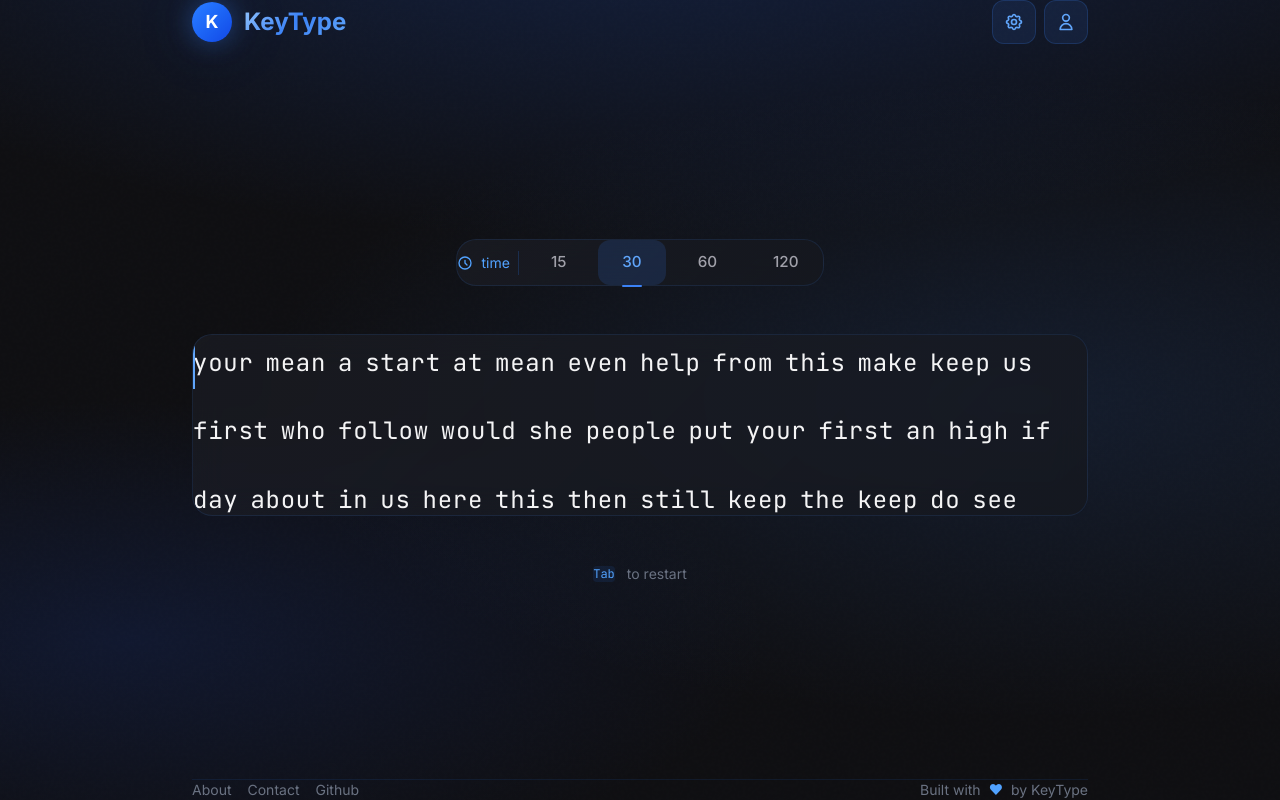
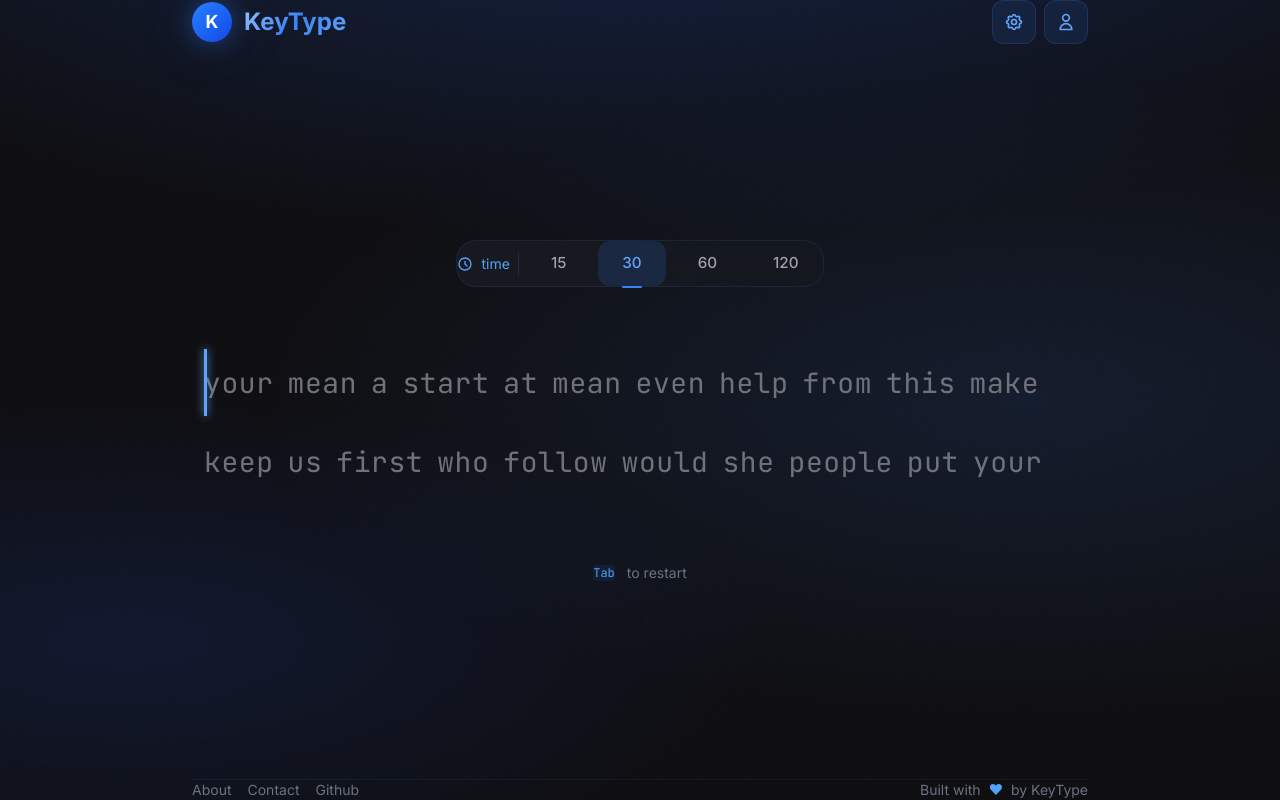
Before and after one commit to emanuellzoe/KeyType, a Next.js app in the folder frontend/: page / in a window 1280 px wide. Built offline with nearby package versions, Linux system fonts and the light colour scheme.

Commit message:
commit area typing

```diff
--- a/frontend/app/globals.css
+++ b/frontend/app/globals.css
@@ -344,6 +344,96 @@ body {
   letter-spacing: 0.03em;
 }
 
+/* Clean Typing Area - No Box */
+.typing-area-clean {
+  font-family: "JetBrains Mono", "Fira Code", "SF Mono", monospace;
+  font-size: 1.75rem;
+  line-height: 2.4;
+  letter-spacing: 0.02em;
+  max-height: 180px;
+  overflow-y: auto;
+  overflow-x: hidden;
+  position: relative;
+  padding: 12px;
+  user-select: none;
+  text-align: left;
+  scroll-behavior: smooth;
+  scrollbar-width: none; /* Firefox */
+  -ms-overflow-style: none; /* IE and Edge */
+}
+
+.typing-area-clean::-webkit-scrollbar {
+  display: none; /* Chrome, Safari, Opera */
+}
+
+/* Fade effect on top and bottom */
+.typing-area-clean::before,
+.typing-area-clean::after {
+  content: "";
+  position: absolute;
+  left: 0;
+  right: 0;
+  height: 40px;
+  pointer-events: none;
+  z-index: 2;
+}
+
+.word-clean {
+  display: inline-block;
+  margin: 0 14px 8px 0;
+  padding: 2px 0;
+  transition: all 0.2s ease;
+  color: var(--text-muted);
+}
+
+.word-clean.active {
+  color: var(--text-secondary);
+}
+
+.word-clean.completed {
+  opacity: 0.5;
+}
+
+.word-clean.error {
+  border-bottom: 2px solid var(--incorrect);
+}
+
+.char-clean {
+  display: inline-block;
+  transition: color 0.1s ease;
+  position: relative;
+}
+
+.char-clean.pending {
+  color: var(--text-muted);
+}
+
+.char-clean.correct {
+  color: var(--correct);
+}
+
+.char-clean.incorrect {
+  color: var(--incorrect);
+}
+
+.char-clean.extra {
+  color: var(--incorrect);
+  opacity: 0.7;
+}
+
+.char-clean.current::before {
+  content: "";
+  position: absolute;
+  left: 0;
+  top: 0;
+  width: 2.5px;
+  height: 100%;
+  background: var(--blue-400);
+  animation: cursor-blink 1s infinite;
+  box-shadow: 0 0 8px var(--blue-400);
+}
+
+/* Old styles for backward compatibility */
 .word {
   display: inline-block;
   margin: 0 12px 12px 0;
--- a/frontend/app/page.tsx
+++ b/frontend/app/page.tsx
@@ -215,6 +215,7 @@ export default function Home() {
   // Refs
   const inputRef = useRef<HTMLInputElement>(null);
   const wordsContainerRef = useRef<HTMLDivElement>(null);
+  const currentWordRef = useRef<HTMLSpanElement>(null);
 
   // Initialize words
   const initializeTest = useCallback(() => {
@@ -246,6 +247,32 @@ export default function Home() {
   useEffect(() => {
     initializeTest();
   }, [initializeTest]);
+
+  // Auto-scroll to current word
+  useEffect(() => {
+    if (currentWordRef.current && wordsContainerRef.current) {
+      const container =
+        wordsContainerRef.current.querySelector(".typing-area-clean");
+      if (container) {
+        const wordElement = currentWordRef.current;
+        const containerRect = container.getBoundingClientRect();
+        const wordRect = wordElement.getBoundingClientRect();
+
+        // Calculate relative position
+        const wordOffsetTop =
+          wordRect.top - containerRect.top + container.scrollTop;
+        const lineHeight = wordRect.height * 1.5;
+
+        // Scroll if word is below the first line
+        if (wordOffsetTop > lineHeight) {
+          container.scrollTo({
+            top: wordOffsetTop - lineHeight,
+            behavior: "smooth",
+          });
+        }
+      }
+    }
+  }, [currentWordIndex]);
 
   // Timer effect
   useEffect(() => {
@@ -560,7 +587,7 @@ export default function Home() {
         <div
           ref={wordsContainerRef}
           onClick={handleWordsClick}
-          className="glass-card w-full p-10 md:p-12 cursor-text animate-fade-in-up relative overflow-hidden"
+          className="w-full cursor-text animate-fade-in-up relative"
           style={{ animationDelay: "0.2s" }}
         >
           {/* Hidden Input */}
@@ -575,19 +602,22 @@ export default function Home() {
             disabled={isFinished}
           />
 
-          {/* Words Display */}
-          <div className="typing-area max-h-[180px] overflow-hidden select-none">
+          {/* Words Display - Clean, no box */}
+          <div className="typing-area-clean">
             {wordStates.map((wordState, wordIdx) => (
               <span
                 key={wordIdx}
-                className={`word ${
+                ref={wordIdx === currentWordIndex ? currentWordRef : null}
+                className={`word-clean ${
+                  wordIdx < currentWordIndex ? "completed" : ""
+                } ${wordIdx === currentWordIndex ? "active" : ""} ${
                   wordState.hasError && wordState.completed ? "error" : ""
                 }`}
               >
                 {wordState.chars.map((charState, charIdx) => (
                   <span
                     key={charIdx}
-                    className={`char ${charState.state} ${
+                    className={`char-clean ${charState.state} ${
                       wordIdx === currentWordIndex &&
                       charIdx === currentCharIndex
                         ? "current"
@@ -600,18 +630,10 @@ export default function Home() {
                 {/* Cursor at end of word if we're past all characters */}
                 {wordIdx === currentWordIndex &&
                   currentCharIndex >= words[wordIdx]?.length && (
-                    <span className="char current"> </span>
+                    <span className="char-clean current"> </span>
                   )}
               </span>
             ))}
-          </div>
-
-          {/* Focus overlay when not focused */}
-          <div
-            className="absolute inset-0 bg-black/40 backdrop-blur-sm flex items-center justify-center opacity-0 transition-opacity pointer-events-none"
-            id="focus-overlay"
-          >
-            <span className="text-blue-400 text-lg">Click to focus</span>
           </div>
         </div>
 
```
